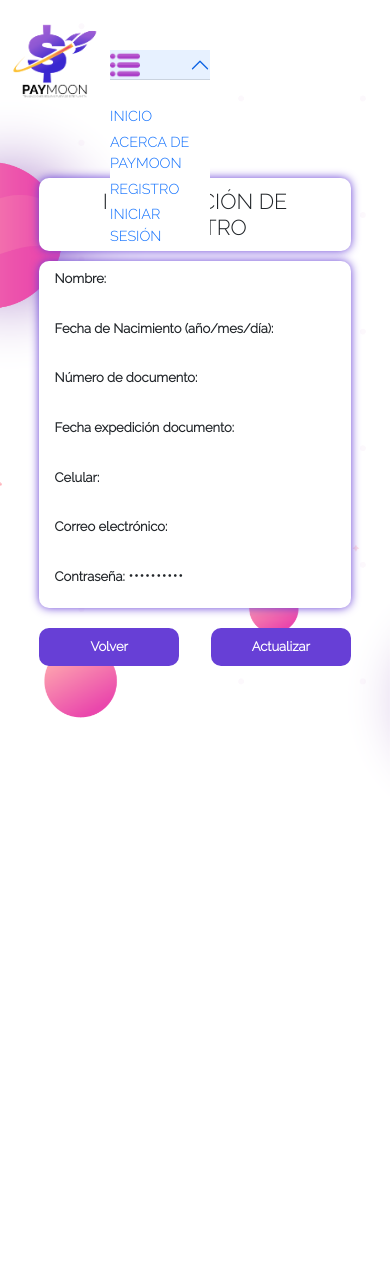
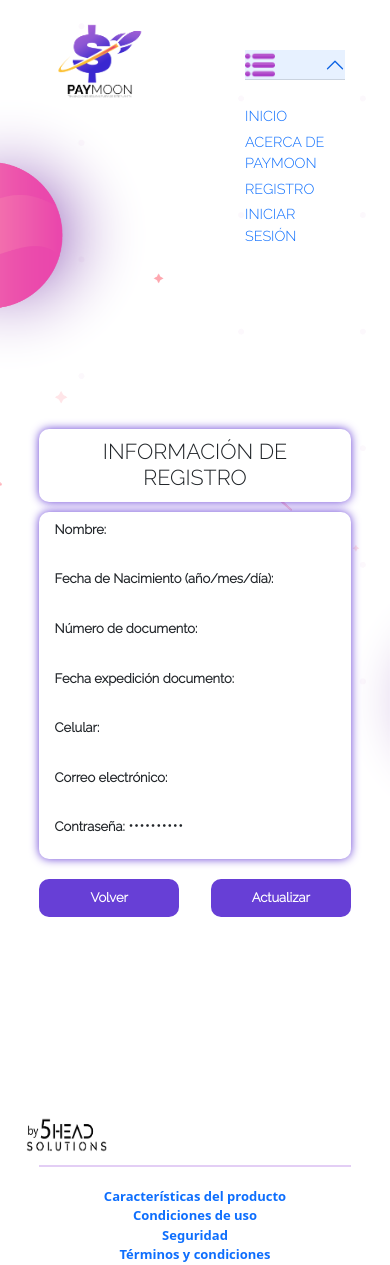
Before and after one commit to MonicaTePa/PayMoon, an Angular app: page /informacionUsuario in a window 390 px wide. Before the commit the page ends 844 px from the top, so only its background shows below. Built offline with nearby package versions, Linux system fonts and the light colour scheme; no server answers.

Commit message:
user register info responsive

```diff
--- a/src/app/components/user-register-info/user-register-info.component.css
+++ b/src/app/components/user-register-info/user-register-info.component.css
@@ -1,8 +1,3 @@
-header{
-  top:0;
-  position: fixed;
-}
-
 
 .user-register-info-container .user-register-info .usuario-info-item{
   width: 90%;
--- a/src/app/components/user-register-info/user-register-info.component.html
+++ b/src/app/components/user-register-info/user-register-info.component.html
@@ -1,7 +1,5 @@
 <div class="background"></div>
-<header>
 <app-navbar></app-navbar>
-</header>
 <div class="user-register-info-container">
   <h4 class="user-register-info-title">INFORMACIÓN DE REGISTRO</h4>
   <div class="user-register-info">
@@ -18,3 +16,4 @@
     <button class="button-panel-btn">Actualizar</button>
   </div>
 </div>
+<app-footer class="footer"></app-footer>
```
Lines whose indentation alone changed are shown as unchanged.
